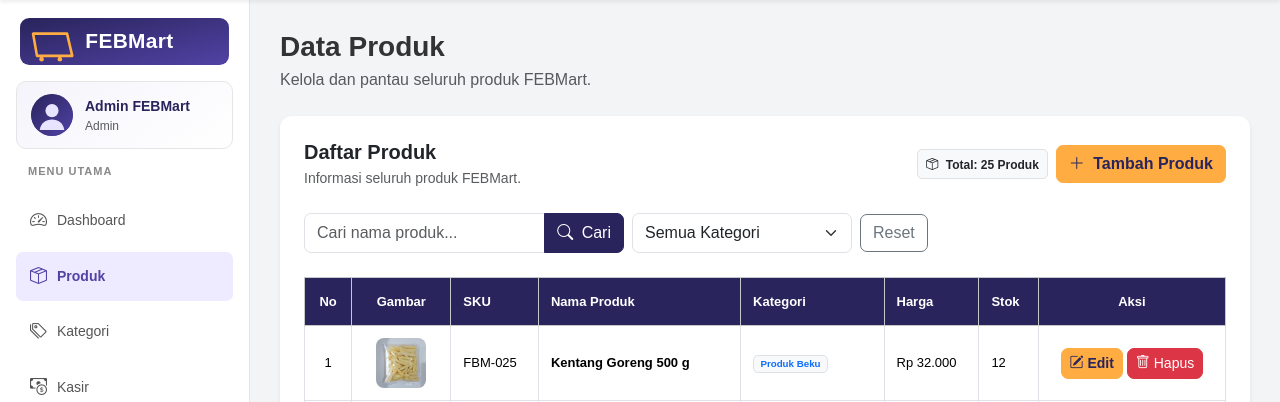
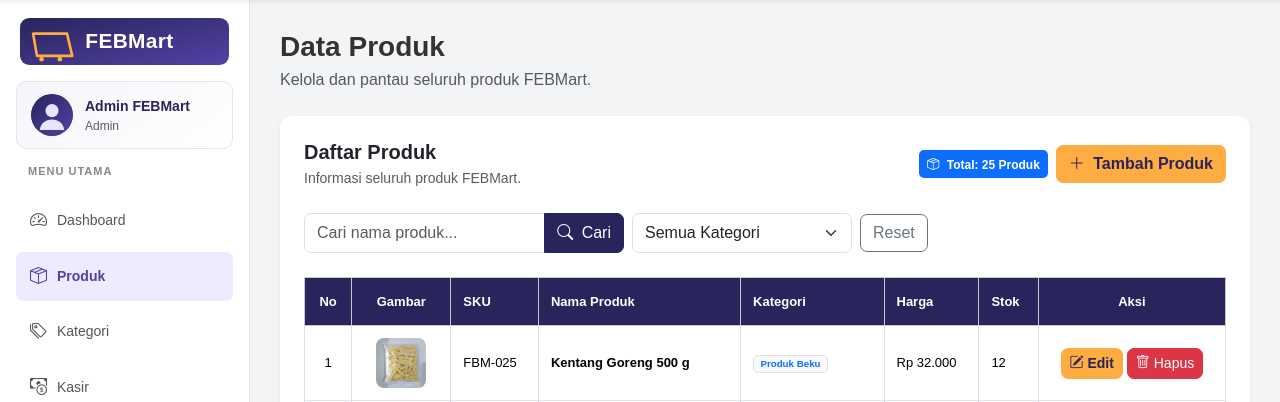
Before and after one commit to jayal098765-jpg/febmart, a PHP site: page /produk/index.php in a window 1280 px wide. Shown: the part 62-464 px from the top of the page. Run offline with PHP 8.4, Linux system fonts and the light colour scheme; a user stored in the database is signed in; data comes from the database, SQL or seed files in the repository.

Commit message:
style: samakan warna badge total produk & kategori jadi biru

```diff
--- a/kategori/index.php
+++ b/kategori/index.php
@@ -70,7 +70,7 @@ require_once __DIR__ . '/../includes/header.php';
 
                     <div class="d-flex align-items-center gap-2">
 
-                        <span class="badge bg-light text-primary border p-2">
+                        <span class="badge bg-primary text-white border-0 p-2">
                             <i class="bi bi-tags me-1"></i>
                             Total: <?= $query ? $query->num_rows : 0; ?> Kategori
                         </span>
--- a/produk/index.php
+++ b/produk/index.php
@@ -94,7 +94,7 @@ require_once __DIR__ . '/../includes/helper.php';
 
                     <div class="d-flex align-items-center flex-wrap gap-2">
 
-                        <span class="badge bg-light text-dark border p-2">
+                        <span class="badge bg-primary text-white border-0 p-2">
                             <i class="bi bi-box-seam me-1"></i>
                             Total: <?= $query->num_rows; ?> Produk
                         </span>
```
